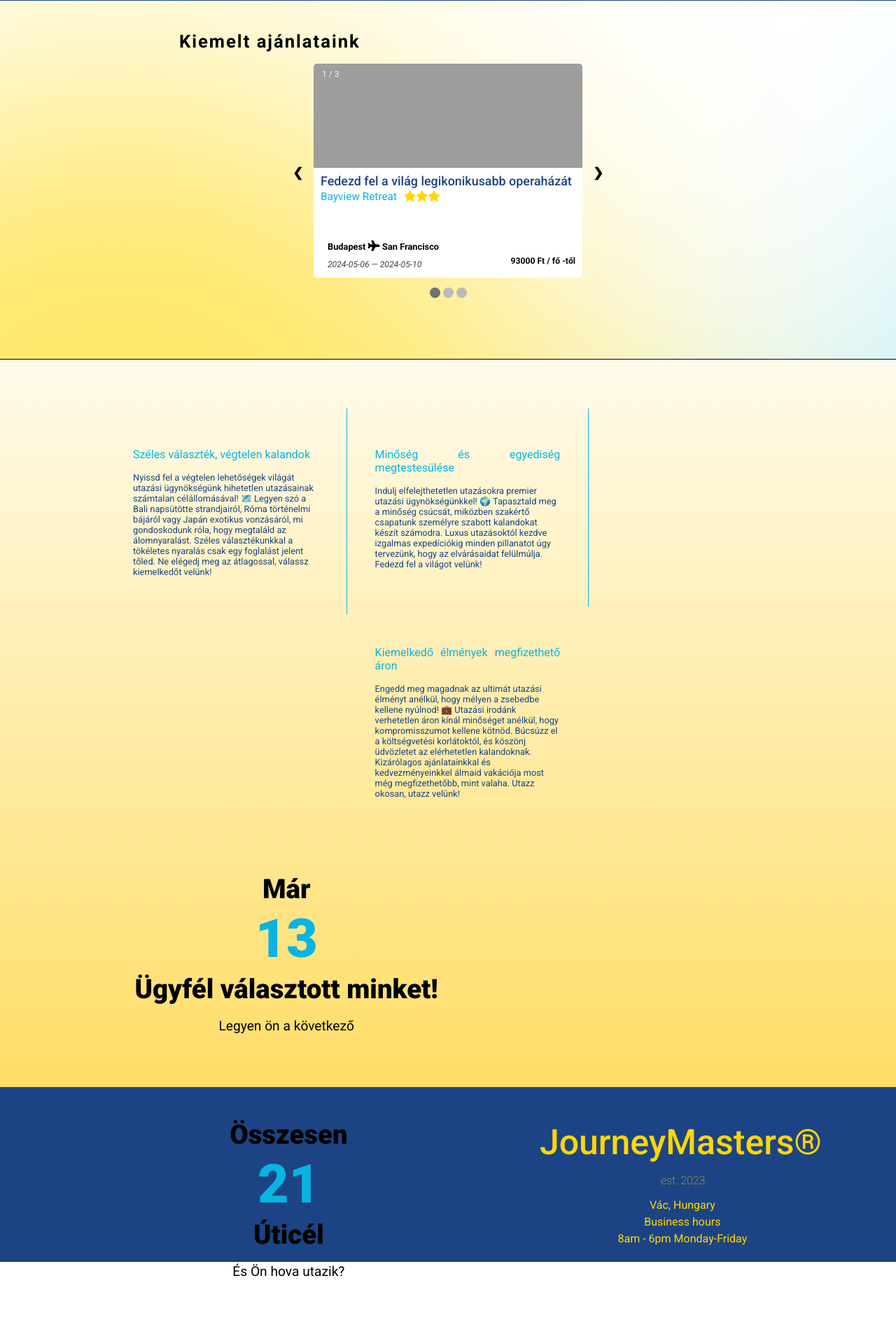
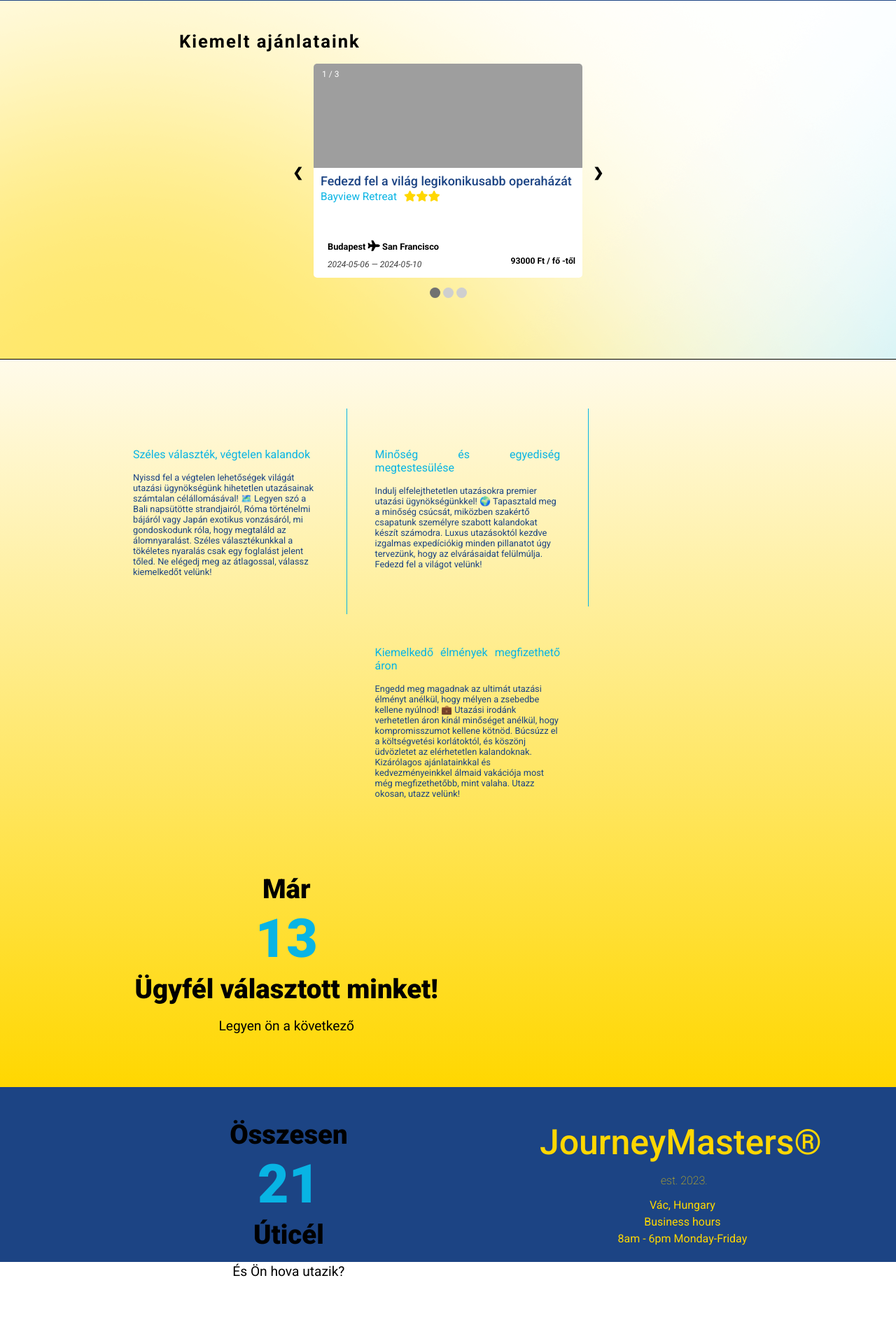
Before and after one commit to PeacefulAvocado/JourneyMasters, a PHP site: page /index/index.php in a window 1280 px wide. Shown: the part 326-2223 px from the top of the page at 70% size. Run offline with PHP 8.4, Linux system fonts and the light colour scheme; data comes from the database, SQL or seed files in the repository; some libraries are stand-ins or nearby versions; grey boxes are pictures that could not be loaded.

Commit message:
Színek definiálása

```diff
--- a/css/footer.css
+++ b/css/footer.css
@@ -1,8 +1,21 @@
+:root {
+    --blue: #1c4484;
+    --ocean: #08b4e4;
+    --green: #45ac0d;
+    --black: #000000;
+    --baseyellow: #ffd700;
+    --yellow: #FFDD66;
+    --light-yellow: #fff6d7;
+    --lightblue: #268FAC;
+    --white: #ffffff;
+    --orange: #FFB800;
+    --gray: #cfcfcf;
+  }
 .foot{
     margin: 0;
     width: 100%;
     height: 150px;
-    background-color: #1c4484;
+    background-color: var(--blue);
     text-align: center;
     padding: 50px 0;
 }
@@ -10,7 +23,7 @@ body{
     margin:0;
 }
 p{
-    color:#ffd700;
+    color:var(--baseyellow);
     font-family: "Roboto", sans-serif;
     font-style: normal;
 }
--- a/css/main.css
+++ b/css/main.css
@@ -1,3 +1,16 @@
+:root {
+  --blue: #1c4484;
+  --ocean: #08b4e4;
+  --green: #45ac0d;
+  --black: #000000;
+  --baseyellow: #ffd700;
+  --yellow: #FFDD66;
+  --light-yellow: #fff6d7;
+  --lightblue: #268FAC;
+  --white: #ffffff;
+  --orange: #FFB800;
+  --gray: #cfcfcf;
+}
 *{
   font-family: "Roboto", sans-serif;
   font-style: normal;
@@ -184,13 +194,13 @@ input.newbutton {
     position: absolute;
     right: 10px;
     bottom:3%;
-    color: black;
+    color: var(--black);
     font-weight: 700;
     font-size: 0.95vw;
   }
   /* Number text (1/3 etc) */
   .numbertext {
-    color: #f2f2f2;
+    color: var(--white);
     font-size: 12px;
     padding: 8px 12px;
     position: absolute;
@@ -203,7 +213,7 @@ input.newbutton {
     height: 15px;
     width: 15px;
     margin: 0 2px;
-    background-color: #bbb;
+    background-color: var(--gray);
     border-radius: 50%;
     display: inline-block;
     transition: background-color 0.6s ease;
@@ -229,7 +239,7 @@ input.newbutton {
 
   .promo{
     height: 900px;
-    background: linear-gradient(hsl(48, 100%, 96%), #FFDD66);
+    background: linear-gradient(hsl(48, 100%, 96%), var(--baseyellow));
     padding: 70px 150px;
   }
   .kisszoveg{
--- a/css/navbar.css
+++ b/css/navbar.css
@@ -1,8 +1,21 @@
+:root {
+    --blue: #1c4484;
+    --ocean: #08b4e4;
+    --green: #45ac0d;
+    --black: #000000;
+    --baseyellow: #ffd700;
+    --yellow: #FFDD66;
+    --light-yellow: #fff6d7;
+    --lightblue: #268FAC;
+    --white: #ffffff;
+    --orange: #FFB800;
+    --gray: #cfcfcf;
+  }
 .navbar{
     margin: 0;
         width: 100%;
         height: 107px;
-        background-color: #1c4484;
+        background-color: var(--blue);
         position:fixed;
         z-index: 10000;
 }
@@ -17,7 +30,7 @@
     margin: 0 10px;
     position: absolute;
     top: 20px;
-    color: #ffd700;
+    color: var(--baseyellow);
     font-family: "Roboto", sans-serif;
     font-weight: 500;
     font-style: normal;
@@ -41,10 +54,10 @@ li a{
     font-style: normal;
     font-size: 30px;
     padding: 0 10px;
-    color: #ffd700;
+    color: var(--baseyellow);
 }
 #elso{
-    border-right: 2px solid #ffd700;
+    border-right: 2px solid var(--baseyellow);
 }
 #fordit{
     transform: rotateY(180deg);
```
Also changed, not shown: other parts of css/main.css (+17 -20 lines), css/reszletek.css (added, +26 -0 lines), css/utazasok.css (+28 -13 lines), index/reszletek.php (added, +23 -0 lines), templates/reszletektemplate.php (added, +16 -0 lines).
